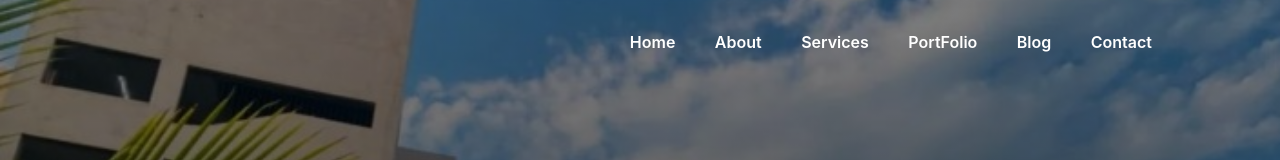
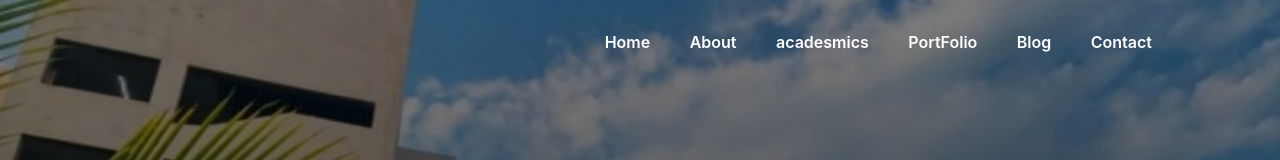
Before and after one commit to Saloni8890/portfolio, a plain HTML site: page index.html in a window 1280 px wide. Shown: the top 160 px of the page. Drawn offline with nearby package versions, Linux system fonts and the light colour scheme.

Commit message:
Update index.html

```diff
--- a/index.html
+++ b/index.html
@@ -26,7 +26,7 @@
         <ul class="menu" id="menu">
             <li><a href="#home" onclick="menu()">Home</a></li>
             <li><a href="#about" onclick="menu()">About</a></li>
-            <li><a href="#services" onclick="menu()">Services</a></li>
+            <li><a href="#services" onclick="menu()">acadesmics</a></li>
             <li><a href="#portfolio" onclick="menu()">PortFolio</a></li>
             <li><a href="#blog" onclick="menu()">Blog</a></li>
             <li><a href="#contact" onclick="menu()">Contact</a></li>
```
